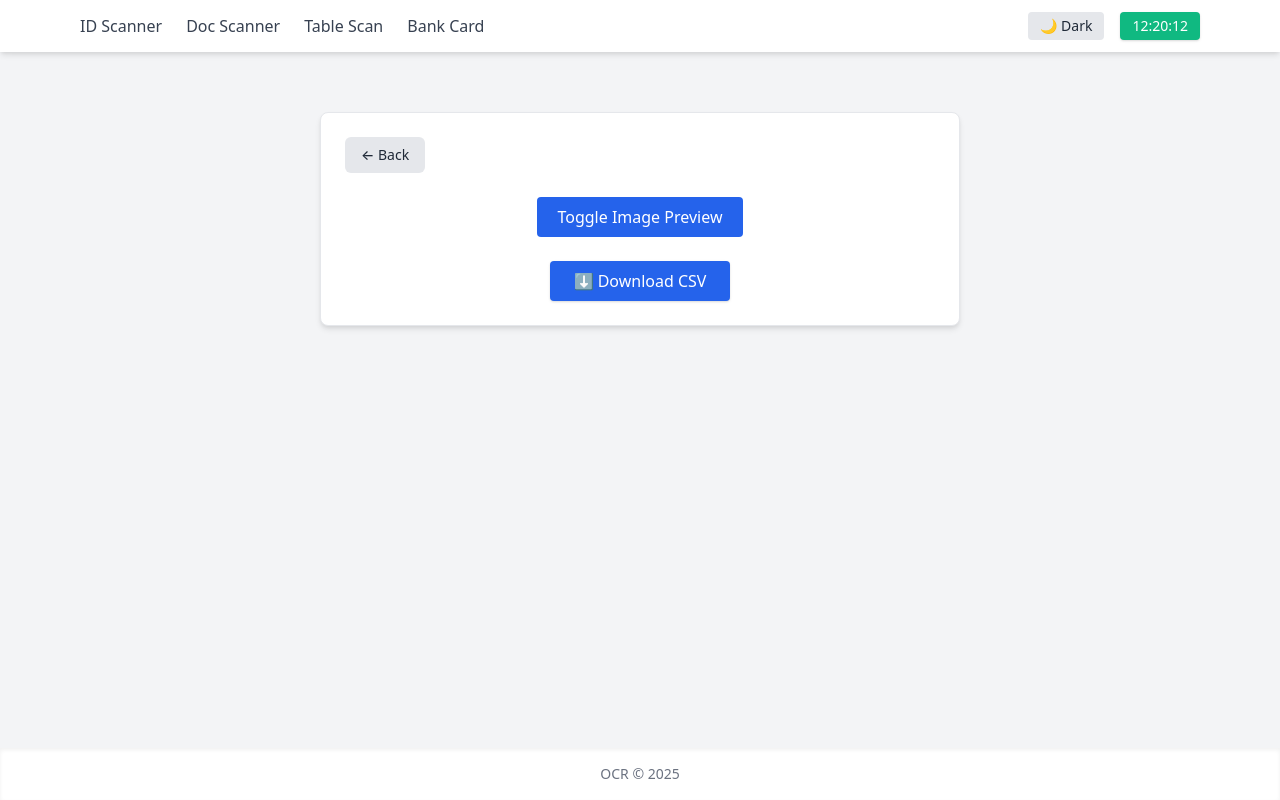
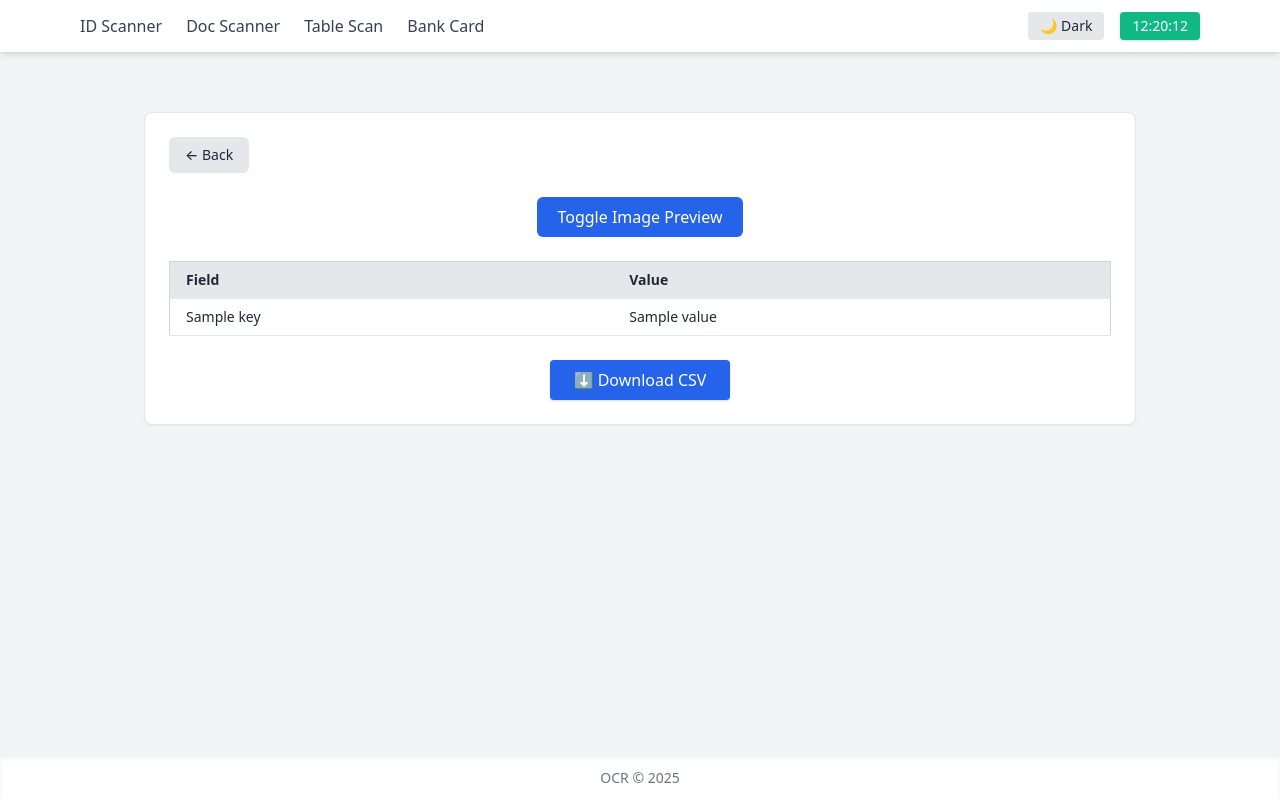
Before and after one commit to AbhinavT01/Advance_ocr_system, a Flask app: template templates/resulttable.html in a window 1280 px wide. Run offline with Flask 3, Linux system fonts and the light colour scheme; the template is opened without the code that fills it: most values are stand-ins (such as "Sample title", 1, 10 or a date in 2020); parts of the project's set-up code (start-up, migrations or seed data) failed here and were passed over; some libraries are stand-ins or nearby versions.

Commit message:
Update resulttable.html

```diff
--- a/templates/resulttable.html
+++ b/templates/resulttable.html
@@ -3,8 +3,9 @@
 <head>
   <meta charset="UTF-8" />
   <meta name="viewport" content="width=device-width, initial-scale=1.0"/>
-  <title>Tabular Data Processed</title>
+  <title>Processed Bank Card</title>
   <link href="https://cdn.jsdelivr.net/npm/tailwindcss@2.2.19/dist/tailwind.min.css" rel="stylesheet"/>
+  <script src="https://kit.fontawesome.com/a076d05399.js" crossorigin="anonymous"></script>
   <style>
     .dark .dark\:bg-gray-900 { background-color: #1a202c; }
     .dark .dark\:bg-gray-800 { background-color: #2d3748; }
@@ -14,14 +15,14 @@
     .dark .dark\:border-gray-600 { border-color: #4b5563; }
   </style>
 </head>
-<body class="bg-gray-100 dark:bg-gray-900 text-gray-800 dark:text-white font-sans min-h-screen flex flex-col transition-colors duration-300">
+<body class="bg-gray-100 dark:bg-gray-900 text-gray-800 dark:text-white min-h-screen font-sans flex flex-col transition-colors duration-300">
 
   <!-- Navbar -->
-  <nav class="bg-white dark:bg-gray-800 shadow-md fixed top-0 left-0 w-full z-50">
+  <nav class="bg-white dark:bg-gray-800 shadow-md fixed top-0 left-0 w-full z-50 transition-colors duration-300">
     <div class="max-w-6xl mx-auto px-4 py-3 flex justify-between items-center">
-      <!-- Left: Toggle & Links -->
+      <!-- Left: Logo + Links -->
       <div class="flex items-center">
-        <button id="navToggle" class="sm:hidden mr-4 text-gray-700 dark:text-gray-300 focus:outline-none">
+        <button id="navToggle" class="sm:hidden text-gray-700 dark:text-gray-300 focus:outline-none mr-4">
           <svg class="w-6 h-6" fill="none" stroke="currentColor" stroke-width="2"
                viewBox="0 0 24 24" stroke-linecap="round" stroke-linejoin="round">
             <path d="M4 6h16M4 12h16M4 18h16"/>
@@ -34,7 +35,7 @@
           <a href="/bank" class="hover:text-black dark:hover:text-white transition">Bank Card</a>
         </div>
       </div>
-      <!-- Right: Dark Mode & Clock -->
+      <!-- Right: Theme Toggle + Time -->
       <div class="flex items-center gap-4">
         <button id="darkToggle" class="text-sm px-3 py-1 rounded bg-gray-200 dark:bg-gray-700 text-gray-800 dark:text-white transition">
           🌙 Dark
@@ -42,7 +43,7 @@
         <div id="currentTime" class="text-sm bg-green-500 text-white px-3 py-1 rounded shadow"></div>
       </div>
     </div>
-    <!-- Mobile Menu -->
+    <!-- Mobile Nav Menu -->
     <div id="mobileMenu" class="sm:hidden hidden px-4 pb-3 space-y-2 text-gray-700 dark:text-gray-300">
       <a href="/" class="block hover:text-black dark:hover:text-white">ID Scanner</a>
       <a href="/doc" class="block hover:text-black dark:hover:text-white">Doc Scanner</a>
@@ -52,8 +53,8 @@
   </nav>
 
   <!-- Main Content -->
-  <main class="pt-28 px-4 pb-12 max-w-2xl mx-auto w-full flex-grow">
-    <div class="bg-white dark:bg-gray-800 border border-gray-200 dark:border-gray-700 shadow-md rounded-lg p-6 space-y-6">
+  <main class="pt-28 pb-12 px-4 max-w-5xl mx-auto w-full flex-grow">
+    <div class="bg-white dark:bg-gray-800 border border-gray-200 dark:border-gray-700 shadow-sm rounded-lg p-6 space-y-6">
 
       <!-- Back Button -->
       <div>
@@ -62,25 +63,45 @@
         </button>
       </div>
 
-      <!-- Toggle Image Preview -->
+      <!-- Toggle Image Button -->
       <div class="text-center">
-        <button id="togglePreview" class="bg-blue-600 hover:bg-blue-700 text-white font-medium px-5 py-2 rounded transition">
+        <button id="togglePreview" class="bg-blue-600 hover:bg-blue-700 text-white font-medium px-5 py-2 rounded-md transition">
           Toggle Image Preview
         </button>
       </div>
 
       <!-- Image Preview -->
       <div id="imageContainer" class="hidden text-center">
-        <label class="block text-sm font-semibold text-gray-700 dark:text-gray-300 mb-2">Image Preview:</label>
+        <label class="block text-gray-700 dark:text-gray-300 font-semibold mb-2">Image:</label>
         <img id="image-preview" src="#" alt="Image Preview"
-             class="mx-auto border rounded max-w-xs max-h-64 object-contain shadow" />
+             class="mx-auto rounded border max-w-xs max-h-64 object-contain shadow" />
       </div>
 
-      <!-- Download CSV -->
+      <!-- Table Results -->
+      <div class="overflow-x-auto">
+        <table class="w-full border border-gray-300 dark:border-gray-700 rounded-md text-sm">
+          <thead>
+            <tr class="bg-gray-200 dark:bg-gray-700 text-gray-800 dark:text-white">
+              <th class="px-4 py-2 border-b text-left">Field</th>
+              <th class="px-4 py-2 border-b text-left">Value</th>
+            </tr>
+          </thead>
+          <tbody>
+            {% for key, value in result.items() %}
+            {% if value %}
+            <tr class="bg-white dark:bg-gray-800 hover:bg-gray-50 dark:hover:bg-gray-700 transition">
+              <td class="px-4 py-2 border-b border-gray-200 dark:border-gray-600">{{ key }}</td>
+              <td class="px-4 py-2 border-b border-gray-200 dark:border-gray-600">{{ value }}</td>
+            </tr>
+            {% endif %}
+            {% endfor %}
+          </tbody>
+        </table>
+      </div>
+
+      <!-- CSV Download Button -->
       <div class="text-center">
-        <a id="downloadLink"
-           href="{{ csv_url }}"
-           download="output.csv"
+        <a href="{{ csv_url }}" download="bank_card_result.csv"
            class="inline-block bg-blue-600 hover:bg-blue-700 text-white px-6 py-2 rounded shadow transition">
           ⬇️ Download CSV
         </a>
@@ -89,44 +110,45 @@
   </main>
 
   <!-- Footer -->
-  <footer class="text-center py-4 text-sm text-gray-500 dark:text-gray-400 bg-white dark:bg-gray-800 shadow-inner mt-auto">
+  <footer class="bg-white dark:bg-gray-800 shadow-inner py-3 text-center text-sm text-gray-500 dark:text-gray-400">
     OCR &copy; 2025
   </footer>
 
   <!-- JavaScript -->
   <script>
-    // Live Clock
+    // Live Time
     const currentTimeElement = document.getElementById('currentTime');
     function updateTime() {
       const now = new Date();
-      currentTimeElement.textContent = now.toLocaleTimeString('en-GB');
+      const h = String(now.getHours()).padStart(2, '0');
+      const m = String(now.getMinutes()).padStart(2, '0');
+      const s = String(now.getSeconds()).padStart(2, '0');
+      currentTimeElement.textContent = `${h}:${m}:${s}`;
     }
     updateTime();
     setInterval(updateTime, 1000);
 
-    // Image Preview Toggle
-    const toggleButton = document.getElementById('togglePreview');
-    const imageContainer = document.getElementById('imageContainer');
-    toggleButton.addEventListener('click', () => {
-      imageContainer.classList.toggle('hidden');
+    // Toggle image preview
+    document.getElementById('togglePreview').addEventListener('click', () => {
+      document.getElementById('imageContainer').classList.toggle('hidden');
     });
 
-    // Load Image from localStorage
+    // Load stored image
     const storedImage = localStorage.getItem('uploadedImage');
     if (storedImage) {
       document.getElementById('image-preview').src = storedImage;
     }
 
-    // Mobile Nav Toggle
+    // Toggle mobile nav
     document.getElementById('navToggle').addEventListener('click', () => {
       document.getElementById('mobileMenu').classList.toggle('hidden');
     });
 
-    // Dark Mode Toggle
+    // Dark mode toggle
     const html = document.documentElement;
     const darkToggle = document.getElementById('darkToggle');
-    function setDarkMode(enable) {
-      if (enable) {
+    function setDarkMode(enabled) {
+      if (enabled) {
         html.classList.add('dark');
         darkToggle.textContent = '☀️ Light';
         localStorage.setItem('theme', 'dark');
@@ -137,7 +159,8 @@
       }
     }
     darkToggle.addEventListener('click', () => {
-      setDarkMode(!html.classList.contains('dark'));
+      const isDark = html.classList.contains('dark');
+      setDarkMode(!isDark);
     });
     if (localStorage.getItem('theme') === 'dark') {
       setDarkMode(true);
```
